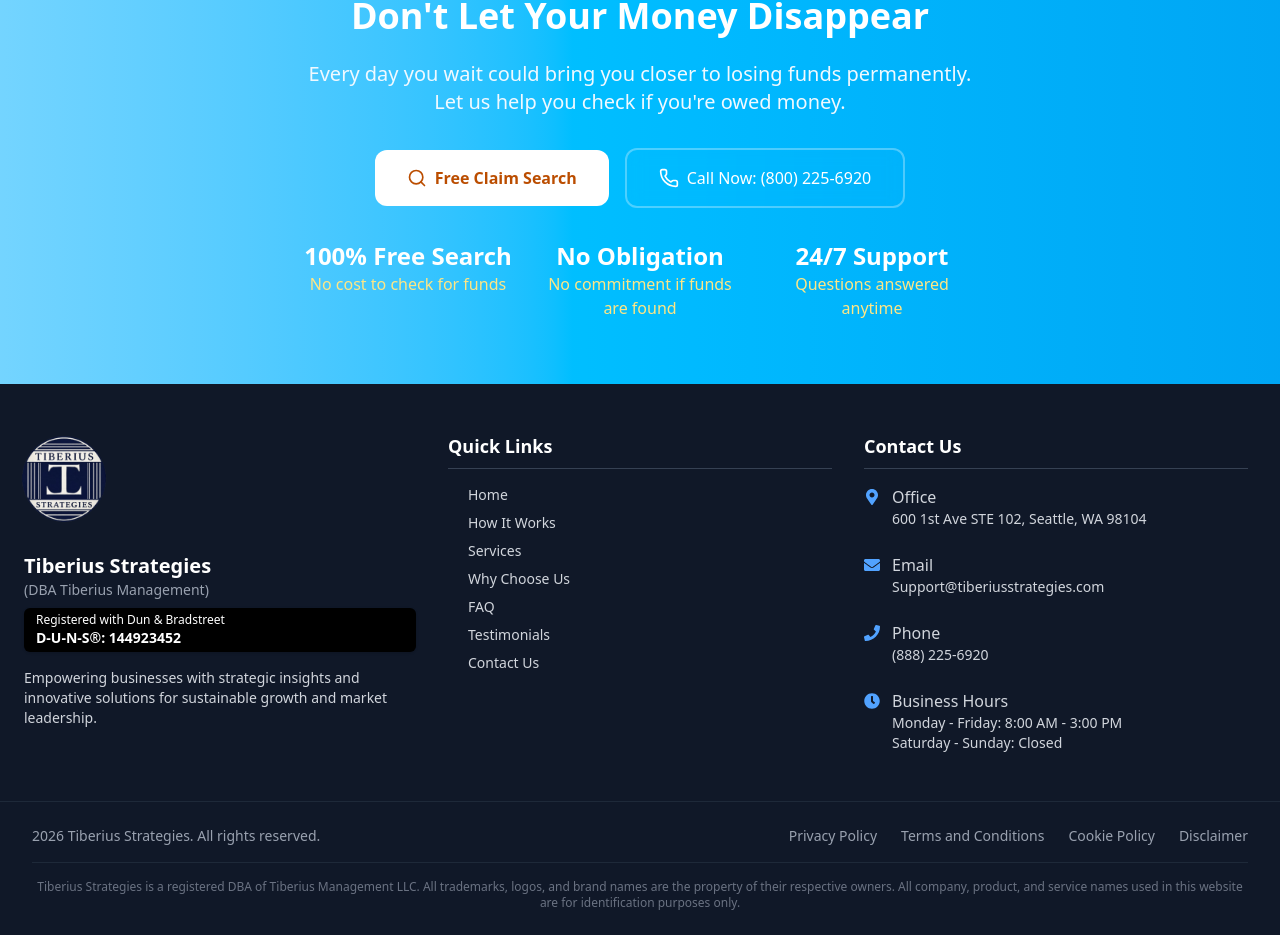
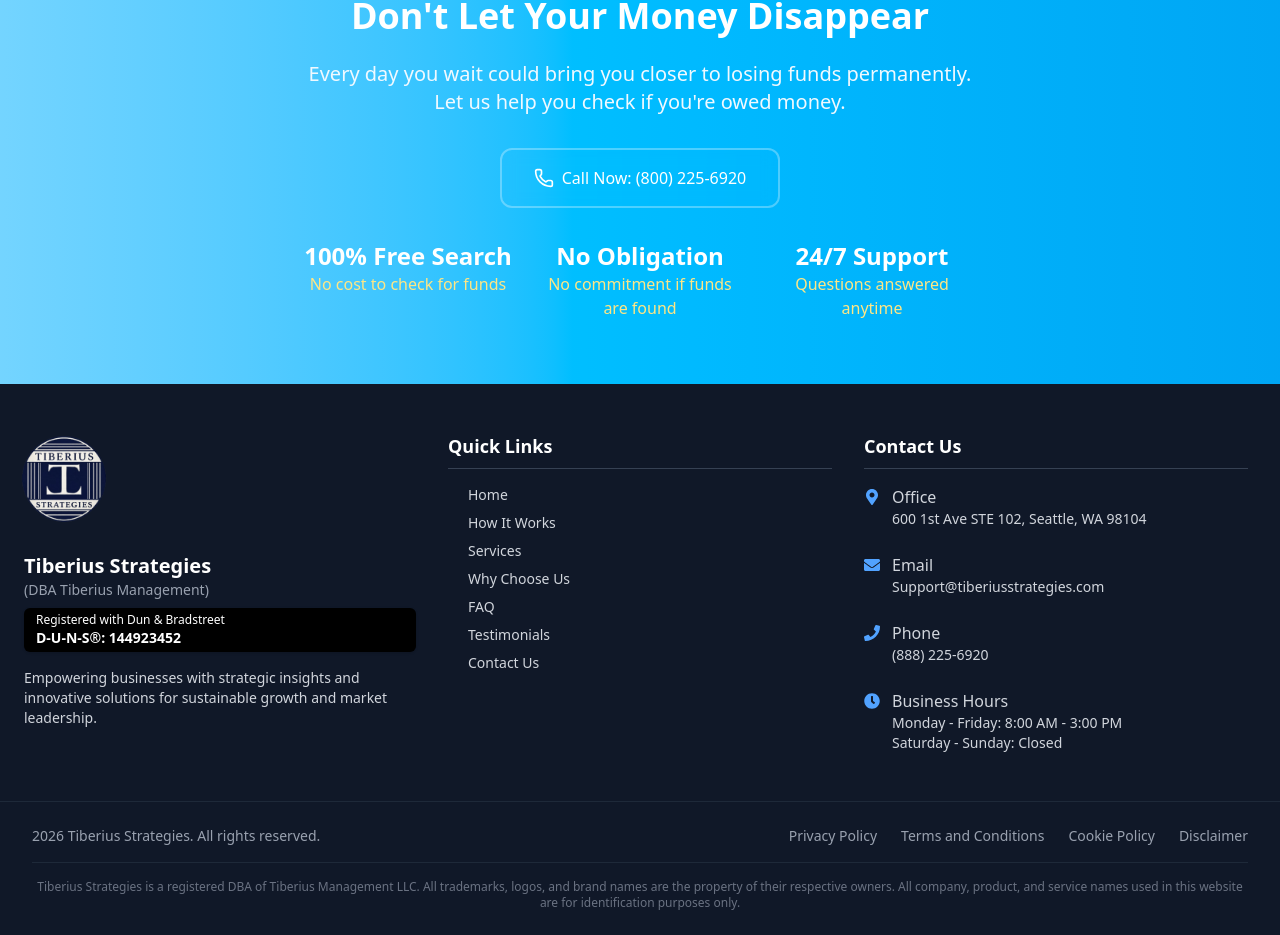
Before and after one commit to sakshianand-bot/tibe3, a React (Vite) app in the folder frontend/: page /how-it-works in a window 1280 px wide. Shown: the part 4008-4943 px from the top of the page. Built offline with nearby package versions, Linux system fonts and the light colour scheme.

Commit message:
button cg

```diff
--- a/frontend/src/pages/HowItWorks.jsx
+++ b/frontend/src/pages/HowItWorks.jsx
@@ -375,14 +375,6 @@
             viewport={{ once: true }}
             transition={{ delay: 0.2 }}
           >
-            <motion.button
-              whileHover={{ scale: 1.05 }}
-              whileTap={{ scale: 0.95 }}
-              className="px-8 py-4 bg-white text-amber-700 font-bold rounded-xl hover:shadow-xl flex items-center space-x-2"
-            >
-              <Search className="h-5 w-5" />
-              <span>Free Claim Search</span>
-            </motion.button>
             <motion.div
               whileHover={{ scale: 1.05 }}
               whileTap={{ scale: 0.95 }}
--- a/frontend/src/pages/TermsAndConditions.jsx
+++ b/frontend/src/pages/TermsAndConditions.jsx
@@ -94,7 +94,7 @@
 
             <h2 className="text-xl sm:text-2xl font-semibold text-gray-800 mb-3 sm:mb-4 mt-8">1. Privacy Policy:</h2>
             <p className="text-gray-700 leading-relaxed mb-5 sm:mb-6">
-              For privacy-related inquires, please refer to our <a href="https://wwwtiberiusstrategies.com/" className="text-blue-600 hover:text-blue-800 underline" target="_blank" rel="noopener noreferrer">Privacy Policy</a>
+              For privacy-related inquires, please refer to our <Link to={ROUTES.PUBLIC.PRIVACY_POLICY} className="text-blue-600 hover:text-blue-800 underline">Privacy Policy</Link>
             </p>
             <p className="text-gray-700 leading-relaxed mb-5 sm:mb-6">
               We comply with all applicable laws and regulation, including the Telephone Consumer Protection Act (TCPA) and CTIA guidelines, regarding the use of SMS communications.
--- a/frontend/src/pages/WhyChooseUs.jsx
+++ b/frontend/src/pages/WhyChooseUs.jsx
@@ -1,4 +1,5 @@
 import React from 'react';
+import { Link } from 'react-router-dom';
 import { CheckCircle, Shield, Globe2, Target, Users, Clock, ArrowRight } from 'lucide-react';
 
 const WhyChooseUs = () => {
@@ -174,10 +175,13 @@
             </p>
 
             <div className="flex flex-col sm:flex-row gap-4 justify-center">
-              <button className="bg-white text-sky-900 font-semibold py-4 px-10 rounded-full hover:bg-sky-50 transition-all duration-300 text-lg shadow-lg hover:shadow-xl transform hover:-translate-y-1 flex items-center justify-center gap-3">
+              <Link
+                to="/contact"
+                className="bg-white text-sky-900 font-semibold py-4 px-10 rounded-full hover:bg-sky-50 transition-all duration-300 text-lg shadow-lg hover:shadow-xl transform hover:-translate-y-1 flex items-center justify-center gap-3"
+              >
                 Start Free Evaluation
                 <ArrowRight className="w-5 h-5" />
-              </button>
+              </Link>
               <button className="bg-transparent border-2 border-white text-white font-semibold py-4 px-10 rounded-full hover:bg-white/20 transition-all duration-300 text-lg">
                 Call (888) 225-6920
               </button>
```
